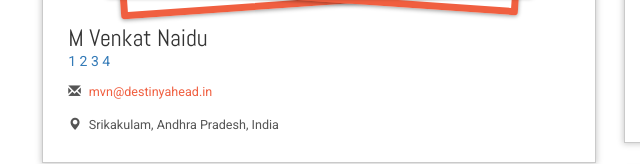
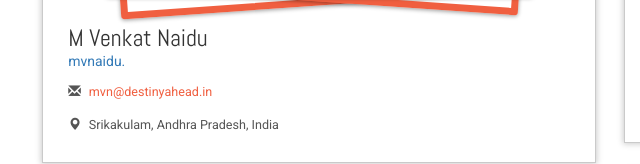
Before and after one commit to mvnaidu8/destinyahead-Hybrid-App, a plain HTML site: page about.html in a window 1280 px wide. Shown: the part 669-833 px from the top of the page, 0-640 px from the left. Drawn offline with Linux system fonts and the light colour scheme.

Commit message:
Reverted the changes of last commit

```diff
--- a/about.html
+++ b/about.html
@@ -95,10 +95,7 @@
 						<div class="w3agent-text">
 							<h4>M Venkat Naidu</h4>
 							<!--inapp browser-->
-      						<a href="https://mvnaidu.in" target="_blank">1</a>
-<a href="#" onClick="abrirURL('https://mvnaidu.in');">2</a>
-<a href="#" onClick="window.open('https://mvnaidu.in', '_blank');">3</a>
-<a href="#" onClick="window.open('https://mvnaidu.in', '_system');">4</a>
+      						<a href="https://mvnaidu.in">mvnaidu.</a>
 							<!--inapp browser-->
 							<p><i class="glyphicon glyphicon-envelope" aria-hidden="true"></i><a href="mailto:mvn@destinyahead.in"> mvn@destinyahead.in</a></p>
 							<p><i class="glyphicon glyphicon-map-marker" aria-hidden="true"></i>Srikakulam, Andhra Pradesh, India</p>
```
